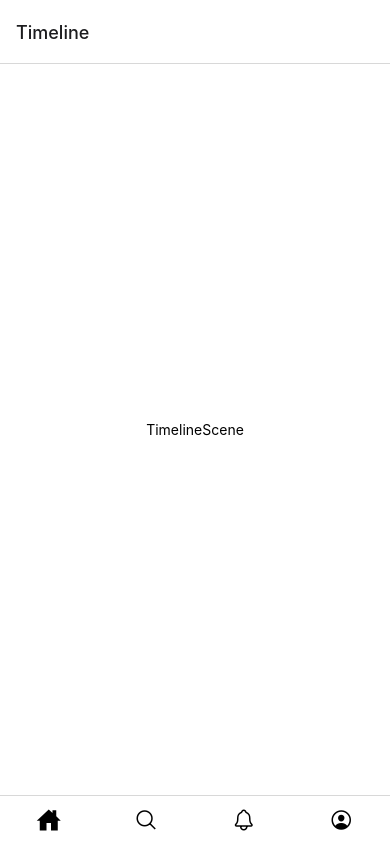
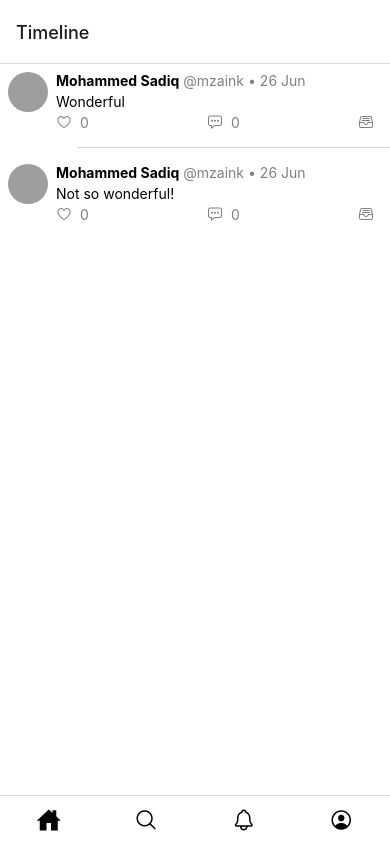
Before and after one commit to m-zaink/BlackWidow, a React Native app: screen /timeline in a window 390 px wide. Built offline with nearby package versions, Linux system fonts and the light colour scheme; grey boxes are pictures that could not be loaded.

Commit message:
Update TimelineScene

```diff
--- a/scenes/homeScene/feedScene/TimelineScene.tsx
+++ b/scenes/homeScene/feedScene/TimelineScene.tsx
@@ -1,10 +1,101 @@
-import { Text, StyleSheet } from "react-native";
+import { Text, StyleSheet, FlatList, View } from "react-native";
+import { ViewableTweet } from "../../../models";
+import BWColumn from "../../core/components/BWColumn";
+import BWPartialTweet from "../../core/components/BWPartialTweet";
 import BWScene from "../../core/components/BWScene";
+import BWSeparator from "../../core/components/BWSeparator";
+import { scaledSize } from "../../core/dimensions";
 
 const TimelineScene = () => {
+    const tweets: ViewableTweet[] = [
+        {
+            id: "Wonderful",
+            text: "Wonderful",
+            authorId: "",
+            creationDate: "26 Jun",
+            externalId: "",
+            interactionDetails: {
+                commentsCount: 0,
+                likesCount: 0,
+            },
+            lastUpdatedDate: "26 Jun",
+            viewables: {
+                liked: true,
+                bookmarked: true,
+                author: {
+                    id: "Mohammed Sadiq",
+                    name: "Mohammed Sadiq",
+                    username: "mzaink",
+                    email: "sadiq@gmail.com",
+                    description: "Hello World",
+                    creationDate: "",
+                    activityDetails: {
+                        tweetsCount: 0,
+                    },
+                    image: "https://pbs.twimg.com/profile_images/1483797876522512385/9CcO904A_400x400.jpg",
+                    lastUpdatedDate: "",
+                    socialDetails: {
+                        followeesCount: 0,
+                        followersCount: 0,
+                    },
+                    viewables: {
+                        following: true,
+                    },
+                },
+            },
+        },
+        {
+            id: "Not so Wonderful",
+            text: "Not so wonderful!",
+            authorId: "",
+            creationDate: "26 Jun",
+            externalId: "",
+            interactionDetails: {
+                commentsCount: 0,
+                likesCount: 0,
+            },
+            lastUpdatedDate: "26 Jun",
+            viewables: {
+                liked: true,
+                bookmarked: true,
+                author: {
+                    id: "Mohammed Sadiq",
+                    name: "Mohammed Sadiq",
+                    username: "mzaink",
+                    email: "sadiq@gmail.com",
+                    description: "Hello World",
+                    creationDate: "",
+                    activityDetails: {
+                        tweetsCount: 0,
+                    },
+                    image: "https://pbs.twimg.com/profile_images/1483797876522512385/9CcO904A_400x400.jpg",
+                    lastUpdatedDate: "",
+                    socialDetails: {
+                        followeesCount: 0,
+                        followersCount: 0,
+                    },
+                    viewables: {
+                        following: true,
+                    },
+                },
+            },
+        },
+    ];
+
     return (
         <BWScene style={styles.sceneStyle}>
-            <Text>TimelineScene</Text>
+            <FlatList
+                style={{ width: "100%" }}
+                renderItem={({ index, item: tweet }) => {
+                    return (
+                        <BWColumn>
+                            <BWPartialTweet tweet={tweet} />
+                            {index !== tweets.length - 1 && <BWSeparator />}
+                        </BWColumn>
+                    );
+                }}
+                data={tweets}
+            />
         </BWScene>
     );
 };
```
